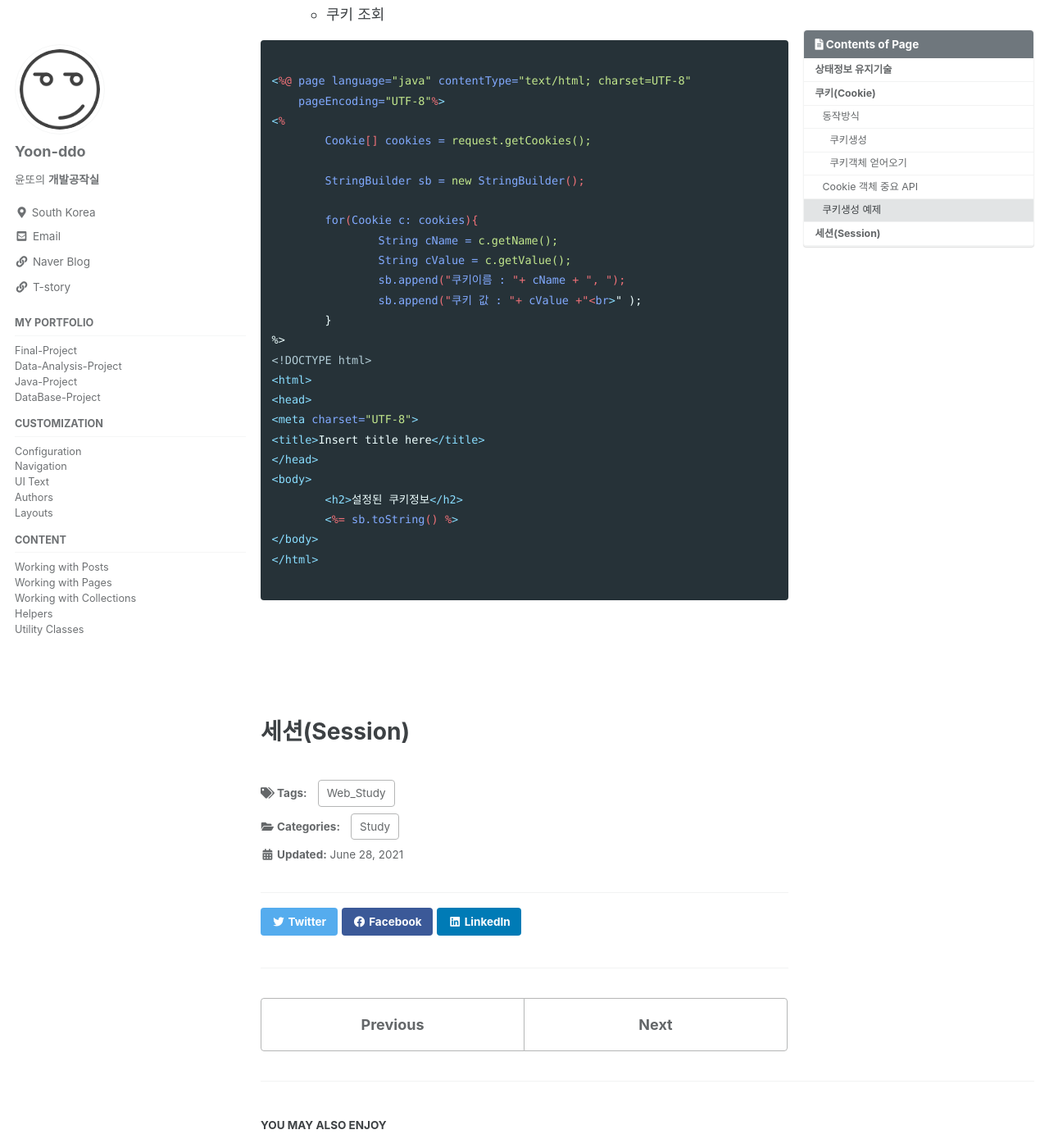
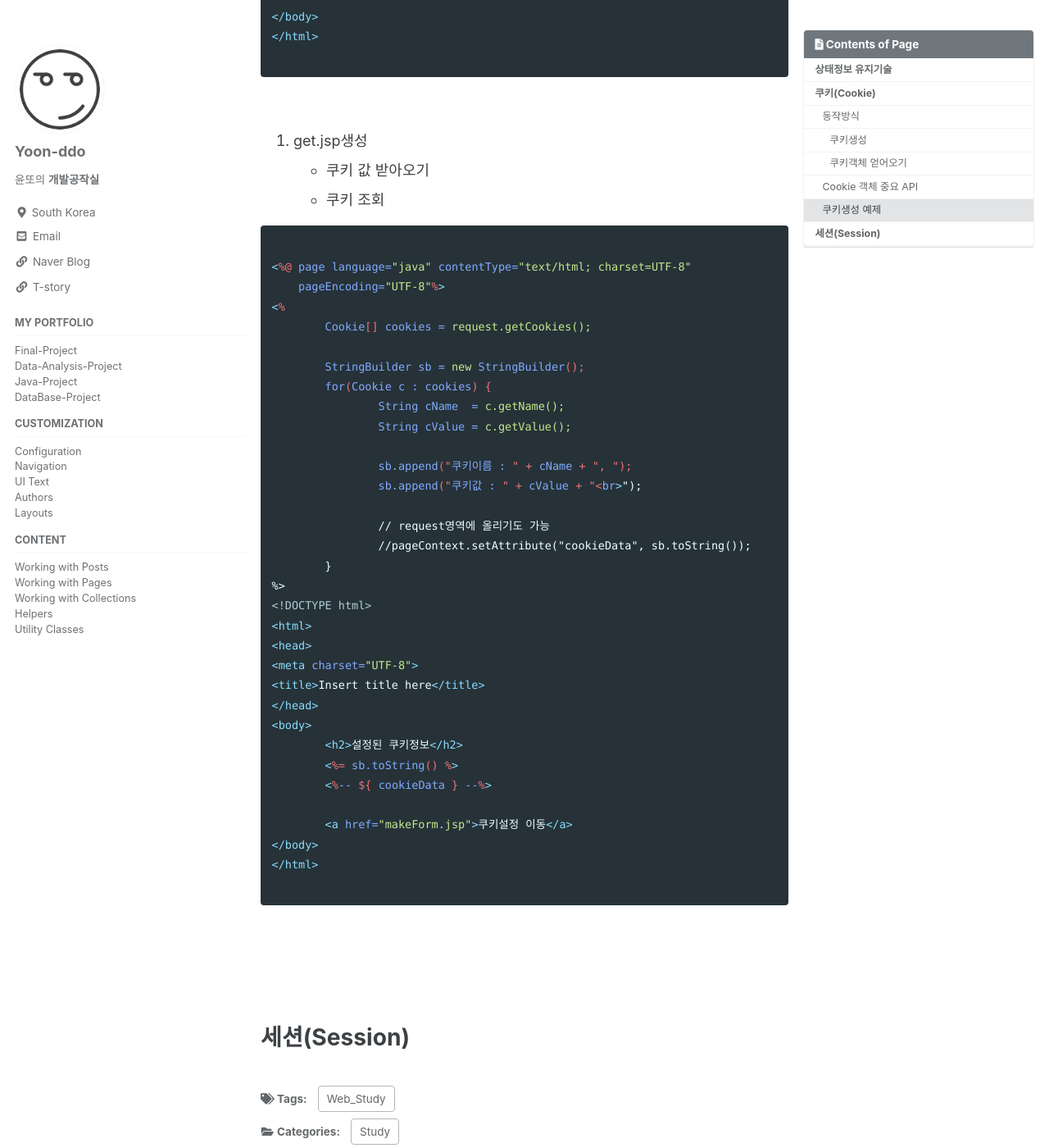
Before and after one commit to Yoon-ddo/Yoon-ddo.github.io, a Jekyll site: the page built from _posts/2021-06-28-상태정보 유지기술 쿠키와 세션.md, in a window 1280 px wide and 1400 px high, scrolled down 3322 px. Shown: the whole window at 82% size. Built offline with Jekyll 4.4.1, drawn with Linux system fonts in a browser that asks for light colours; cached includes are drawn as plain includes.

Commit message:
Update 2021-06-28-상태정보 유지기술 쿠키와 세션.md

````diff
--- a/_posts/2021-06-28-상태정보 유지기술 쿠키와 세션.md
+++ b/_posts/2021-06-28-상태정보 유지기술 쿠키와 세션.md
@@ -53,12 +53,16 @@ Cookie[] cookies = request.getCookies();
 
 ```
 
+<br><br>
+
 ## Cookie 객체 중요 API
 
 | 메서드 | 리턴타입 | 설명 |
 |:---:|:---:|---|
 | getName() | String | 쿠키의 이름을 추출 |
 | getValue() | String | 쿠키의 값을 추출 |
+
+<br><br>
 
 ## 쿠키생성 예제
 
@@ -85,6 +89,8 @@ Cookie[] cookies = request.getCookies();
 </html>
 
 ~~~
+
+<br>
 
 2. set.jsp 생성
   - 인코딩 후, cName, cValue getParameter()로 받아오기
@@ -123,6 +129,8 @@ Cookie[] cookies = request.getCookies();
 
 ~~~
 
+<br>
+
 3. get.jsp생성
   - 쿠키 값 받아오기
   - 쿠키 조회
@@ -135,12 +143,15 @@ Cookie[] cookies = request.getCookies();
 	Cookie[] cookies = request.getCookies();
 
 	StringBuilder sb = new StringBuilder();
+	for(Cookie c : cookies) {
+		String cName  = c.getName();
+		String cValue = c.getValue();
 
-	for(Cookie c: cookies){
-		String cName = c.getName();
-		String cValue = c.getValue();
-		sb.append("쿠키이름 : "+ cName + ", ");
-		sb.append("쿠키 값 : "+ cValue +"<br>" );
+		sb.append("쿠키이름 : " + cName + ", ");
+		sb.append("쿠키값 : " + cValue + "<br>");
+
+		// request영역에 올리기도 가능
+		//pageContext.setAttribute("cookieData", sb.toString());
 	}
 %>
 <!DOCTYPE html>
@@ -152,6 +163,9 @@ Cookie[] cookies = request.getCookies();
 <body>
 	<h2>설정된 쿠키정보</h2>
 	<%= sb.toString() %>
+	<%-- ${ cookieData } --%>
+
+	<a href="makeForm.jsp">쿠키설정 이동</a>
 </body>
 </html>
 
````
